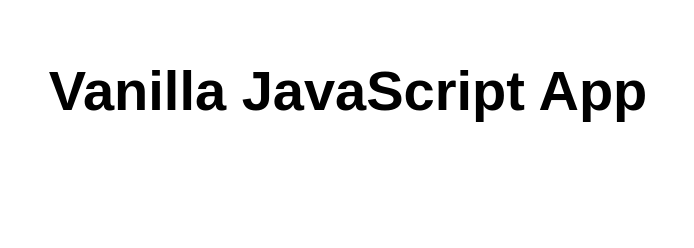
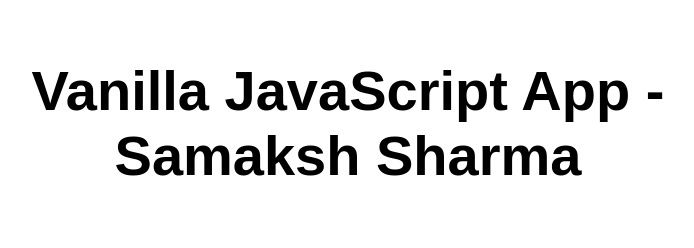
Before and after one commit to thesamakshsharma/ss-cet1021-static-web-app, a plain HTML site: page src/index.html in a window 1280 px wide. Shown: the whole page, without its empty margins (292-986 px from the left). Drawn offline with Linux system fonts and the light colour scheme.

Commit message:
Update index.html

```diff
--- a/src/index.html
+++ b/src/index.html
@@ -5,12 +5,12 @@
   <meta charset="UTF-8">
   <meta name="viewport" content="width=device-width, initial-scale=1.0">
   <link rel="stylesheet" href="styles.css">
-  <title>Vanilla JavaScript App</title>
+  <title>Samaksh Sharma's Vanilla JavaScript App</title>
 </head>
 
 <body>
   <main>
-    <h1>Vanilla JavaScript App</h1>
+    <h1>Vanilla JavaScript App - Samaksh Sharma</h1>
   </main>
 </body>
 
```
